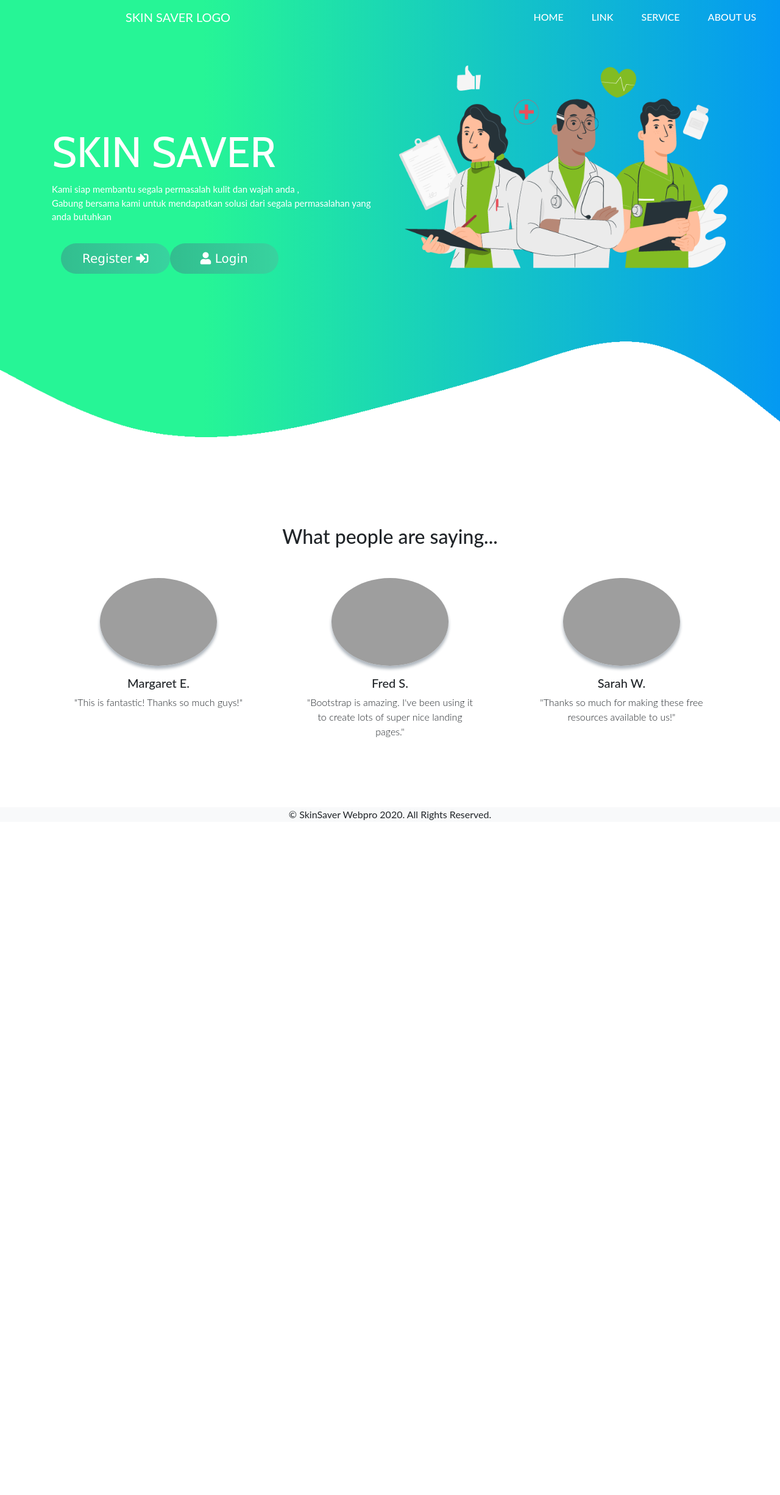
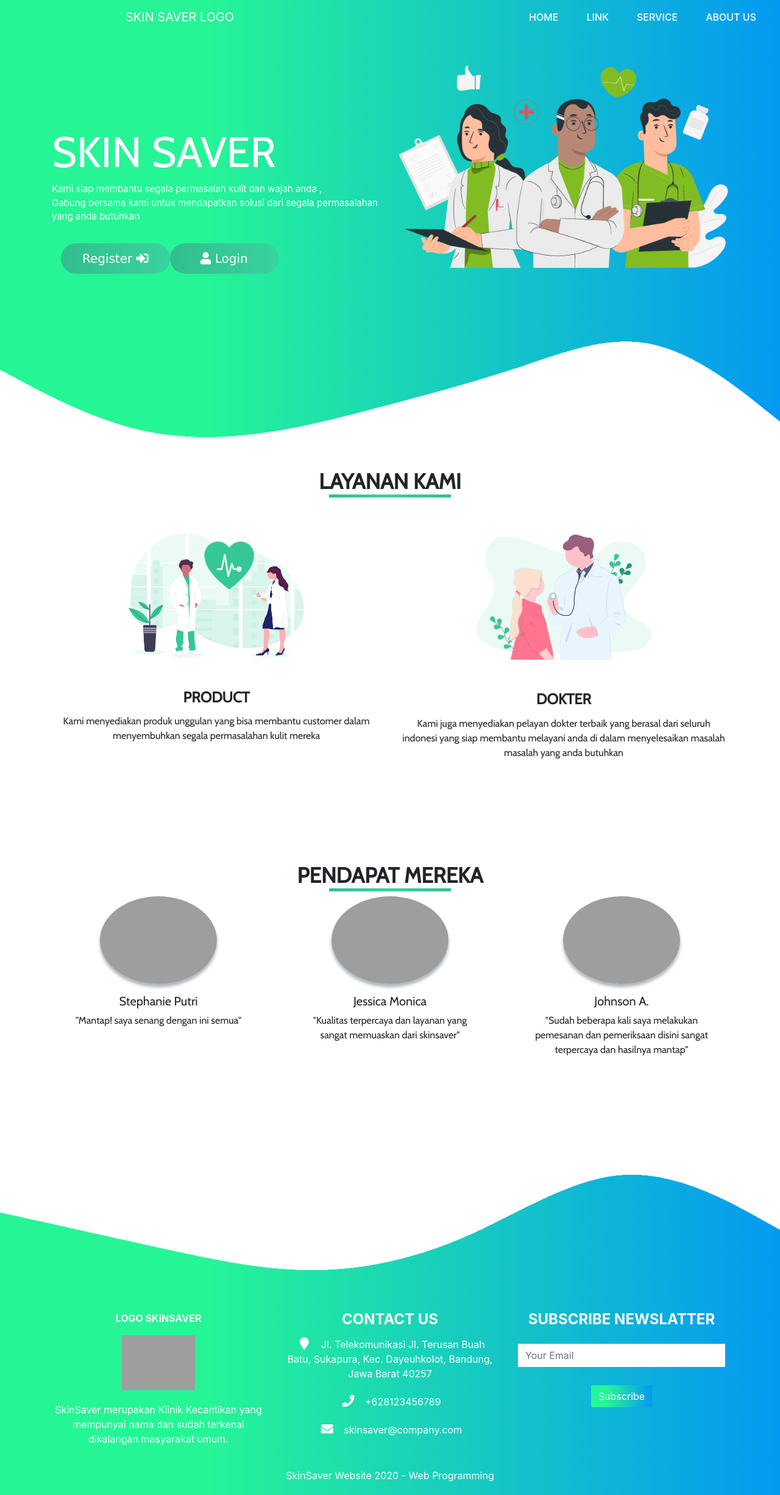
Before and after one commit to aryadipramarta/TugasBesar-Webpro, a CodeIgniter app: page /TugasBesar-Webpro/ in a window 1280 px wide. Shown: the whole page at 61% size. Before the commit the page ends 1345 px from the top, so only its background shows below. Run offline with CodeIgniter, Linux system fonts and the light colour scheme; some libraries are stand-ins or nearby versions; grey boxes are pictures that could not be loaded.

Commit message:
updatehomenew
hampir selesai

```diff
--- a/application/views/homepage_view.php
+++ b/application/views/homepage_view.php
@@ -68,30 +68,52 @@
     <img src="<?= base_url('assets/image/wave1.png')?>" class="bottom-img">
   </section>
 
+<!--Service-->
+<section class="services">
+  <div class="container text-center">
+    <h1 class="title">LAYANAN KAMI</h1>
+    <div class="row text-center">
+      <div class="col-md services">
+        <img src="<?= base_url('assets/image/product.png')?>" class="service-img">
+        <h4><b>PRODUCT</b></h4>
+        <p>Kami menyediakan produk unggulan yang bisa membantu customer dalam menyembuhkan
+           segala permasalahan kulit mereka</p>
+      </div>
+      <div class="col-md services">
+        <img src="<?= base_url('assets/image/doctor.png')?>" class="service-img">
+        <h4><b>DOKTER</b></h4>
+        <p>Kami juga menyediakan pelayan dokter terbaik yang berasal dari seluruh indonesi
+          yang siap membantu melayani anda di dalam menyelesaikan masalah masalah yang anda butuhkan
+        </p>
+      </div>
+    </div>
+  </div>
+</section>
+
   <!-- Testimonials -->
   <section class="testimonials text-center">
     <div class="container">
-      <h2 class="mb-5">What people are saying...</h2>
+      <h1 class="title">PENDAPAT MEREKA</h1>
       <div class="row">
         <div class="col-lg-4">
           <div class="testimonial-item mx-auto mb-5 mb-lg-0">
             <img class="img-fluid rounded-circle mb-3" src="img/testimonials-1.jpg" alt="">
-            <h5>Margaret E.</h5>
-            <p class="font-weight-light mb-0">"This is fantastic! Thanks so much guys!"</p>
+            <h5>Stephanie Putri</h5>
+            <p class="font-weight-light mb-0">"Mantap! saya senang dengan ini semua"</p>
           </div>
         </div>
         <div class="col-lg-4">
           <div class="testimonial-item mx-auto mb-5 mb-lg-0">
             <img class="img-fluid rounded-circle mb-3" src="img/testimonials-2.jpg" alt="">
-            <h5>Fred S.</h5>
-            <p class="font-weight-light mb-0">"Bootstrap is amazing. I've been using it to create lots of super nice landing pages."</p>
+            <h5>Jessica Monica</h5>
+            <p class="font-weight-light mb-0">"Kualitas terpercaya dan layanan yang sangat memuaskan dari skinsaver"</p>
           </div>
         </div>
         <div class="col-lg-4">
           <div class="testimonial-item mx-auto mb-5 mb-lg-0">
             <img class="img-fluid rounded-circle mb-3" src="img/testimonials-3.jpg" alt="">
-            <h5>Sarah W.</h5>
-            <p class="font-weight-light mb-0">"Thanks so much for making these free resources available to us!"</p>
+            <h5>Johnson A.</h5>
+            <p class="font-weight-light mb-0">"Sudah beberapa kali saya melakukan pemesanan dan pemeriksaan disini sangat terpercaya dan hasilnya mantap"</p>
           </div>
         </div>
       </div>
@@ -99,13 +121,32 @@
   </section>
 
 
-  <!-- Footer -->
-  <footer class="footer bg-light">
-          <p class="text-center">&copy; SkinSaver Webpro 2020. All Rights Reserved.</p>
+   <!-- Footer -->
+   <section id="footer">
+    <img src="<?= base_url('assets/image/footers.png')?>" class="footer-img">
+    <div class="container">
+      <div class="row">
+        <div class="col-md-4 footer-box">
+          <p><b>LOGO SKINSAVER</b></p>
+          <img src="logo" alt="">
+          <p>SkinSaver merupakan Klinik Kecantikan yang mempunyai nama dan sudah
+            terkenal dikalangan masyarakat umum.</p>
+        </div>
+        <div class="col-md-4 footer-box">
+          <h4><b>CONTACT US</b></h4>
+          <p><i class="fa fa-map-marker"></i> Jl. Telekomunikasi Jl. Terusan Buah Batu, Sukapura, Kec. Dayeuhkolot, Bandung, Jawa Barat 40257</p>
+          <p><i class="fa fa-phone"></i> +628123456789</p>
+          <p><i class="fa fa-envelope"></i> skinsaver@company.com</p>
+        </div>
+        <div class="col-md-4 footer-box">
+          <h4><b>SUBSCRIBE NEWSLATTER</b></h4>
+          <input type="email" class="form-control" placeholder="Your Email">
+          <button type="button" class="btn btn-primary">Subscribe</button>
         </div>
       </div>
+      <p class="copyright">SkinSaver Website 2020 - Web Programming</p>
     </div>
-  </footer>
+  </section>
 
   <!-- Bootstrap core JavaScript -->
   <script src="https://code.jquery.com/jquery-3.4.1.slim.min.js" integrity="sha384-J6qa4849blE2+poT4WnyKhv5vZF5SrPo0iEjwBvKU7imGFAV0wwj1yYfoRSJoZ+n" crossorigin="anonymous"></script>
--- a/assets/css/style.css
+++ b/assets/css/style.css
@@ -1,23 +1,5 @@
-body {
-    font-family: 'Lato', 'Helvetica Neue', Helvetica, Arial, sans-serif;
-  }
-
-
-.testimonials {
-    padding-top: 7rem;
-    padding-bottom: 7rem;
-  }
-
-.testimonials .testimonial-item {
-    max-width: 18rem;
-  }
-
-.testimonials .testimonial-item img {
-    max-width: 12rem;
-    box-shadow: 0px 5px 5px 0px #adb5bd;
-  }
-
-  #nav-bar{
+/*navigasi*/
+#nav-bar{
     top: 0;
     z-index: 10;
   }
@@ -46,7 +28,6 @@ body {
 }
 
 /*banner-section*/
-
 #banner{
   background-image: linear-gradient(to left, #0499f2 0%, #26f596 74%);
   color: #fff;
@@ -78,6 +59,107 @@ body {
   color: #fff;
   font-family: 'Lucida Sans', 'Lucida Sans Regular', 'Lucida Grande', 'Lucida Sans Unicode', Geneva, Verdana, sans-serif;
   background-size: 200%;
+}
+
+.title{
+  font-size: 35px;
+  font-weight: bold;
+}
+
+/*services*/
+#service{
+  padding: 80px 0;
+}
+.service-img
+{
+  width: 350px;
+  margin-top: 10px;
+}
+.services{
+  padding: 20px;
+  font-family: 'Cabin', sans-serif;
+}
+
+.services h4{
+  padding: 5px;
+  margin-top: 25px;
+  text-transform: uppercase;
+}
+.title::after{
+  content: '';
+  background-image: linear-gradient(to right, #32be8f,#38d39f,#32be8f);
+  height: 5px;
+  width: 200px;
+  margin-left: auto;
+  margin-right: auto;
+  display: block;
+
+}
+
+/*testimoni*/
+.testimonials {
+  padding-top: 7rem;
+  padding-bottom: 7rem;
+  font-family: 'Cabin', sans-serif;
+}
+
+.testimonials .testimonial-item {
+  max-width: 18rem;
+}
+
+.testimonials .testimonial-item img {
+  max-width: 12rem;
+  box-shadow: 0px 5px 5px 0px #adb5bd;
+}
+
+/*footer*/
+/*---footer---*/
+
+#footer{
+  background-image: linear-gradient(to left, #0499f2 0%, #26f596 74%);
+  color: #fff;
+}
+
+.footer-img{
+  width: 100%;
+}
+
+.footer-box img{
+  width: 120px;
+  margin-bottom: 20px;
+}
+.footer-box{
+  padding: 20px;
+  text-align: center;
+}
+.footer-box .fa{
+  margin-right: 8px;
+  font-size: 20px;
+  height: 30px;
+  width: 30px;
+  text-align: center;
+  padding-top: 7px;
+}
+.footer-box .form-control{
+  box-shadow: none !important;
+  border: none;
+  border-radius: 0;
+  margin-top: 25px;
+  max-width: 400px;
+}
+.footer-box .btn-primary{
+  box-shadow: none !important;
+  border: none;
+  border-radius: 0;
+  margin-top: 30px;
+  background-image: linear-gradient(to left, #0499f2 0%, #26f596 74%);
+}
+
+.copyright{
+  margin-bottom: 0;
+  padding-bottom: 20px;
+  text-align: center;
+
 }
 
 .body_auth{
```
Also changed, not shown: assets/image/doctor.png (added), assets/image/doctor.svg (added), assets/image/footers.png (added), assets/image/product.png (added), assets/image/product.svg (added).
